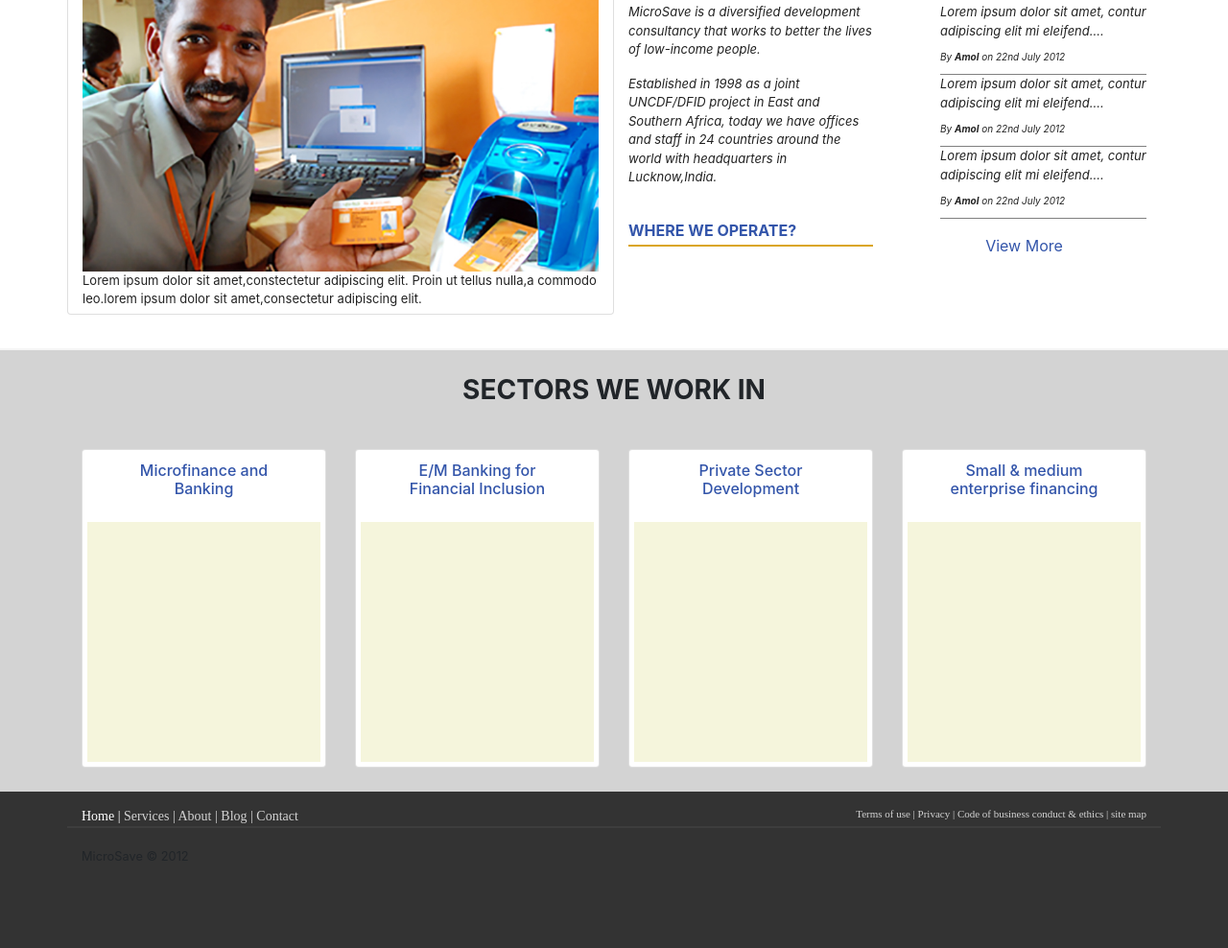
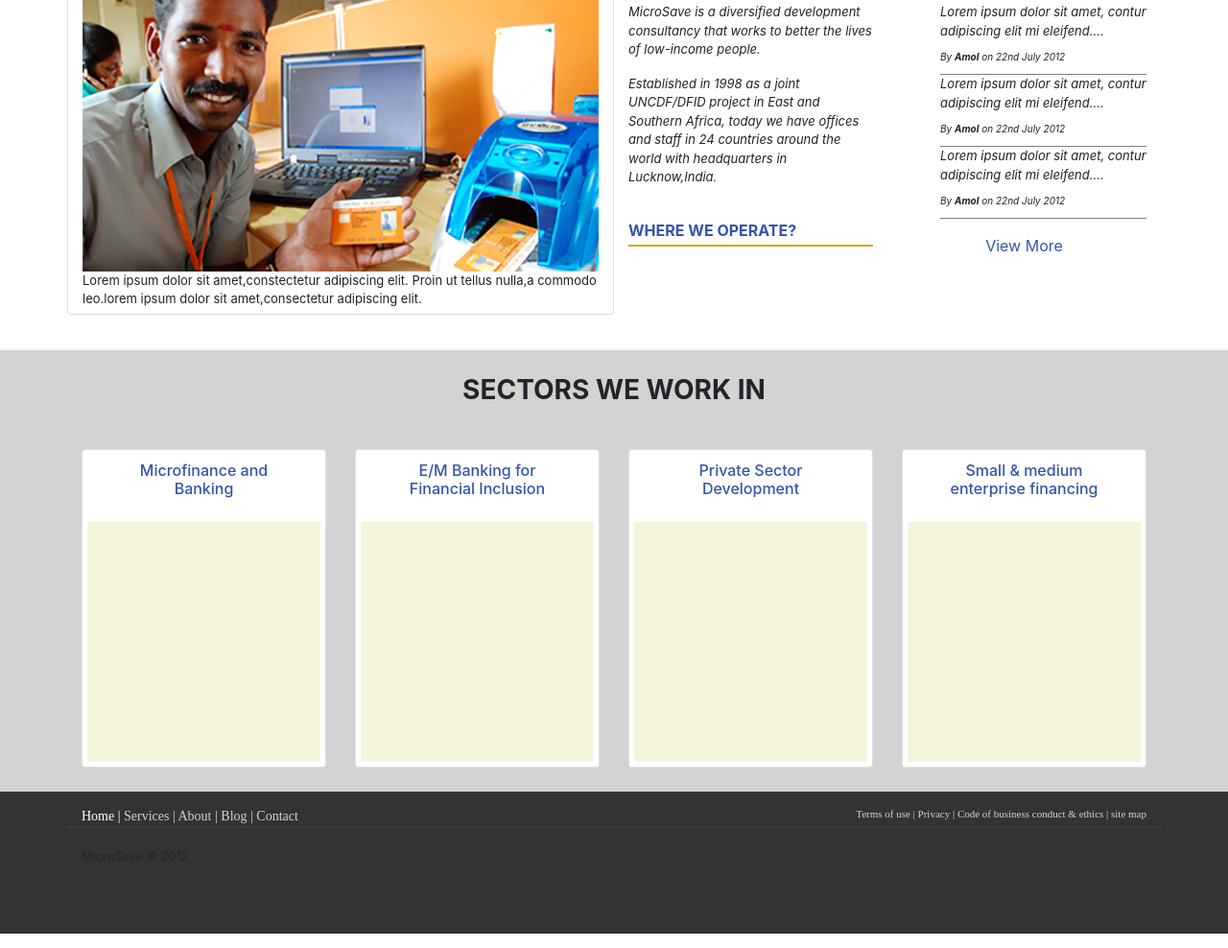
Before and after one commit to chandnit-webonise/FrontEnd, a plain HTML site: page index.html in a window 1280 px wide. Shown: the part 178-1166 px from the top of the page at 96% size. Drawn offline with nearby package versions, Linux system fonts and the light colour scheme.

Commit message:
saving changes

```diff
--- a/css/index.css
+++ b/css/index.css
@@ -78,7 +78,7 @@ font-style: italic;
     font-size: 80%;
     margin-top: 25px;
     padding-top :15px;
-    padding-bottom: 35px;
+    padding-bottom: 20px;
 
 }
 .leftfooter {
```
